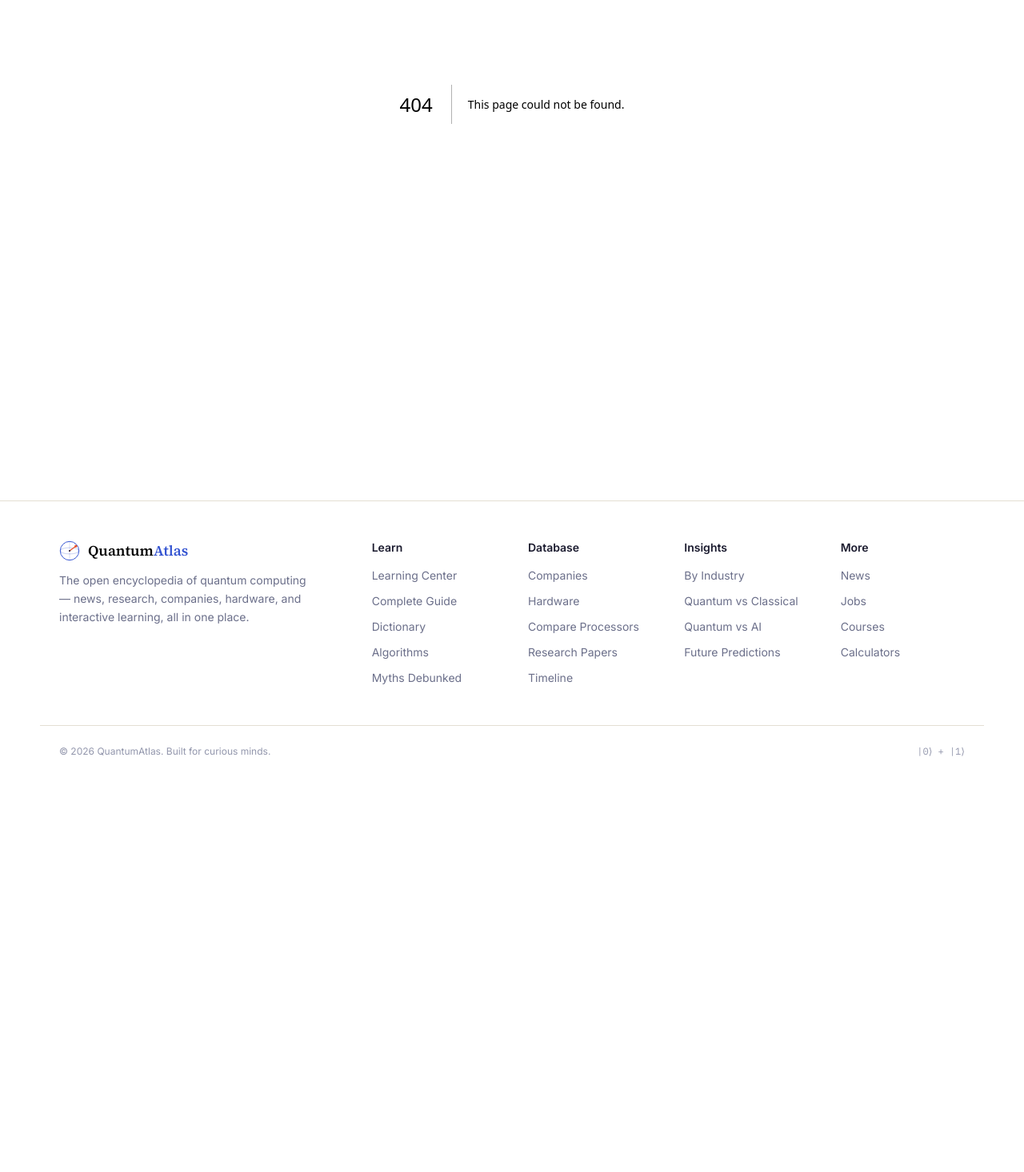
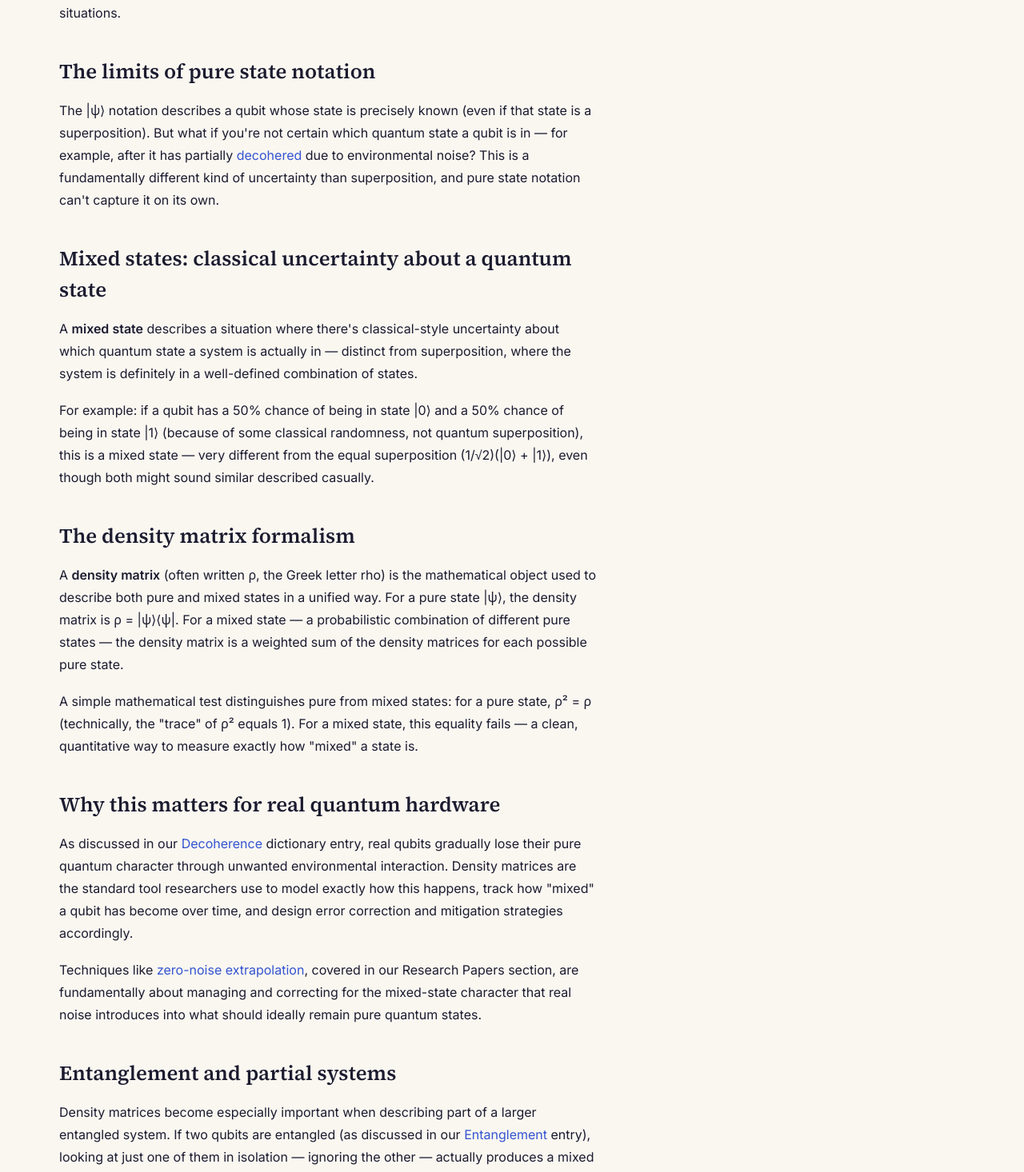
Before and after one commit to goalandpriority-ui/quantum-atlas, a Next.js app: page /learn/density-matrices-mixed-states in a window 1280 px wide. Before the commit this address had no page. Shown: the part 341-1807 px from the top of the page at 80% size. Before the commit the page ends 1313 px from the top, so only its background shows below. Built offline with nearby package versions, Linux system fonts and the light colour scheme.

Commit message:
Add Density Matrices & Mixed States page
This page explains density matrices and mixed states in quantum mechanics, highlighting their importance in describing noisy quantum systems and their distinction from pure states.

```diff
--- /dev/null
+++ b/app/learn/density-matrices-mixed-states/page.tsx
@@ -0,0 +1,162 @@
+import Link from "next/link";
+
+export const metadata = {
+  title: "Density Matrices & Mixed States Explained | QuantumAtlas",
+  description:
+    "How to mathematically describe quantum states when there's classical uncertainty mixed in with quantum superposition — and why this matters for understanding real, noisy quantum hardware.",
+};
+
+export default function DensityMatricesPage() {
+  return (
+    <article className="max-w-content mx-auto px-6 py-14">
+      <p className="font-mono text-xs uppercase tracking-widest text-quantum mb-2">
+        Level 5 · Advanced Topics
+      </p>
+      <h1 className="font-serif text-4xl md:text-5xl font-semibold text-ink mb-8">
+        Density Matrices & Mixed States
+      </h1>
+
+      <div className="prose-quantum max-w-2xl">
+        <p>
+          Every qubit description on this site so far has used the notation
+          |ψ⟩ = α|0⟩ + β|1⟩ — what's called a <strong>pure state</strong>.
+          But real quantum hardware is noisy, and after interacting with its
+          environment, a qubit often can't be described this simply
+          anymore. Density matrices are the more general mathematical tool
+          needed to describe these messier, more realistic situations.
+        </p>
+
+        <h2>The limits of pure state notation</h2>
+        <p>
+          The |ψ⟩ notation describes a qubit whose state is precisely known
+          (even if that state is a superposition). But what if you're not
+          certain which quantum state a qubit is in — for example, after it
+          has partially{" "}
+          <Link href="/dictionary/decoherence" className="text-quantum hover:underline">
+            decohered
+          </Link>{" "}
+          due to environmental noise? This is a fundamentally different
+          kind of uncertainty than superposition, and pure state notation
+          can't capture it on its own.
+        </p>
+
+        <h2>Mixed states: classical uncertainty about a quantum state</h2>
+        <p>
+          A <strong>mixed state</strong> describes a situation where there's
+          classical-style uncertainty about which quantum state a system is
+          actually in — distinct from superposition, where the system is
+          definitely in a well-defined combination of states.
+        </p>
+        <p>
+          For example: if a qubit has a 50% chance of being in state |0⟩
+          and a 50% chance of being in state |1⟩ (because of some classical
+          randomness, not quantum superposition), this is a mixed state —
+          very different from the equal superposition (1/√2)(|0⟩ + |1⟩),
+          even though both might sound similar described casually.
+        </p>
+
+        <h2>The density matrix formalism</h2>
+        <p>
+          A <strong>density matrix</strong> (often written ρ, the Greek
+          letter rho) is the mathematical object used to describe both pure
+          and mixed states in a unified way. For a pure state |ψ⟩, the
+          density matrix is ρ = |ψ⟩⟨ψ|. For a mixed state — a probabilistic
+          combination of different pure states — the density matrix is a
+          weighted sum of the density matrices for each possible pure
+          state.
+        </p>
+        <p>
+          A simple mathematical test distinguishes pure from mixed states:
+          for a pure state, ρ² = ρ (technically, the "trace" of ρ² equals
+          1). For a mixed state, this equality fails — a clean,
+          quantitative way to measure exactly how "mixed" a state is.
+        </p>
+
+        <h2>Why this matters for real quantum hardware</h2>
+        <p>
+          As discussed in our{" "}
+          <Link href="/dictionary/decoherence" className="text-quantum hover:underline">
+            Decoherence
+          </Link>{" "}
+          dictionary entry, real qubits gradually lose their pure quantum
+          character through unwanted environmental interaction. Density
+          matrices are the standard tool researchers use to model exactly
+          how this happens, track how "mixed" a qubit has become over time,
+          and design error correction and mitigation strategies accordingly.
+        </p>
+        <p>
+          Techniques like{" "}
+          <Link href="/research/quantum-error-mitigation-zero-noise-extrapolation-scaling" className="text-quantum hover:underline">
+            zero-noise extrapolation
+          </Link>
+          , covered in our Research Papers section, are fundamentally about
+          managing and correcting for the mixed-state character that real
+          noise introduces into what should ideally remain pure quantum
+          states.
+        </p>
+
+        <h2>Entanglement and partial systems</h2>
+        <p>
+          Density matrices become especially important when describing part
+          of a larger entangled system. If two qubits are entangled (as
+          discussed in our{" "}
+          <Link href="/dictionary/entanglement" className="text-quantum hover:underline">
+            Entanglement
+          </Link>{" "}
+          entry), looking at just one of them in isolation — ignoring the
+          other — actually produces a mixed state, even though the full
+          two-qubit system is in a definite pure state overall.
+        </p>
+        <p>
+          This is a genuinely strange and important feature of quantum
+          mechanics: the "whole" can be perfectly well-defined (pure) while
+          any given "part," considered alone, is fundamentally uncertain
+          (mixed) — a mathematical reflection of why entanglement is such a
+          uniquely non-classical phenomenon.
+        </p>
+
+        <h2>Classical shadows and density matrix estimation</h2>
+        <p>
+          Fully reconstructing a density matrix for a quantum system
+          experimentally (a process called quantum state tomography)
+          becomes exponentially expensive as qubit count grows. This
+          motivates techniques like{" "}
+          <Link href="/dictionary/classical-shadow" className="text-quantum hover:underline">
+            classical shadows
+          </Link>
+          , which efficiently estimate specific useful properties of a
+          density matrix without needing to reconstruct the entire thing.
+        </p>
+
+        <h2>Frequently Asked Questions</h2>
+        <h3>Is a mixed state the same thing as superposition?</h3>
+        <p>
+          No, and this is one of the most important distinctions in this
+          article. Superposition is a definite quantum state that's a
+          well-defined combination of basis states — it's a pure state.
+          Mixed states represent genuine uncertainty about which (possibly
+          superposed) state a system is actually in.
+        </p>
+        <h3>Do I need to understand density matrices to use the rest of this site?</h3>
+        <p>
+          No — most of this site's content, including the Learning Center's
+          earlier levels and the Algorithms Database, uses the simpler pure
+          state notation, which is sufficient for understanding the core
+          ideas. Density matrices become important mainly when discussing
+          noise, decoherence, and error correction in more mathematical
+          depth.
+        </p>
+      </div>
+
+      <div className="mt-12 rounded-2xl bg-quantum-50 border border-quantum-100 p-8 max-w-2xl">
+        <p className="font-mono text-xs uppercase tracking-widest text-quantum mb-2">Continue learning</p>
+        <h2 className="font-serif text-xl font-semibold text-ink mb-4">Related topics</h2>
+        <div className="flex flex-col gap-2 text-sm">
+          <Link href="/learn/quantum-error-correction" className="text-quantum hover:underline">→ Quantum Error Correction</Link>
+          <Link href="/dictionary/decoherence" className="text-quantum hover:underline">→ Decoherence explained</Link>
+          <Link href="/learn/path-to-fault-tolerance" className="text-quantum hover:underline">→ The Path to Fault Tolerance</Link>
+        </div>
+      </div>
+    </article>
+  );
+}
```
